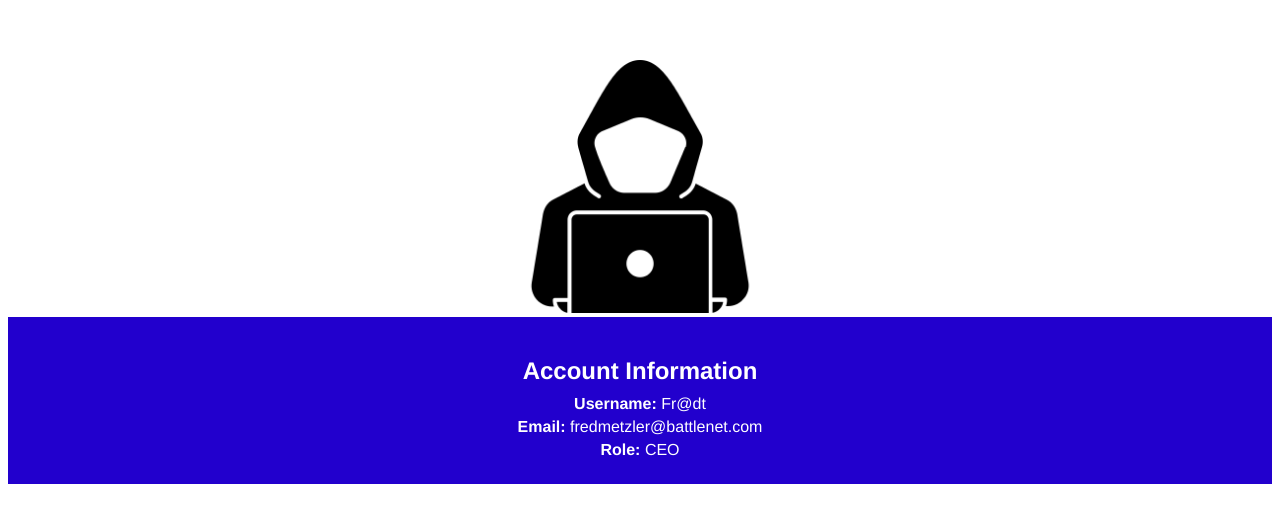
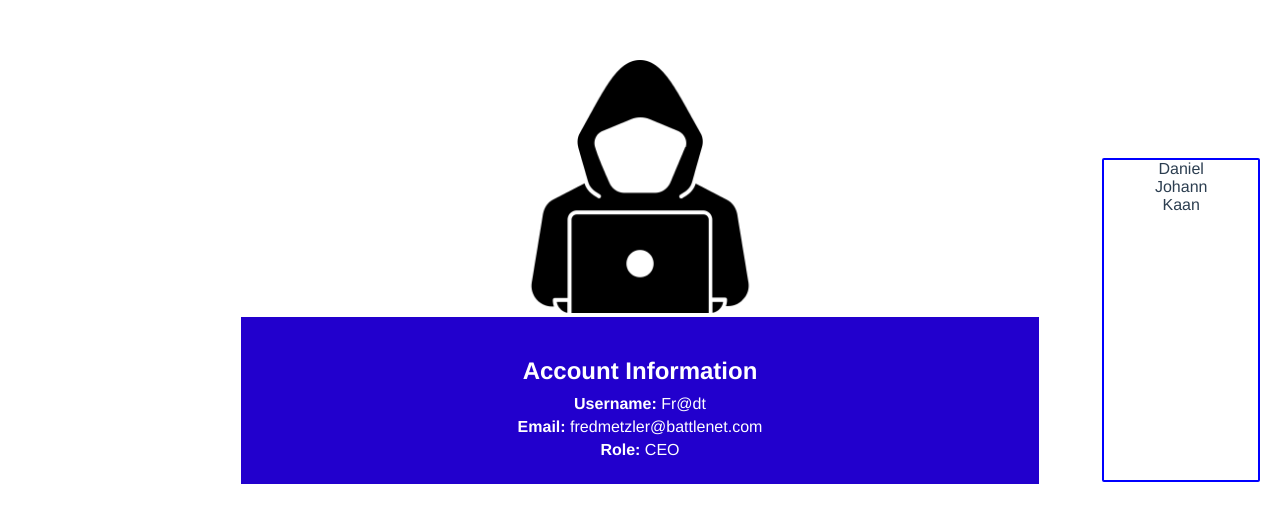
Before and after one commit to kaansenturk/social-media-projekt, a Vue app in the folder social_media_projekt/: page /#/my_account in a window 1280 px wide. Shown: the top 522 px of the page. Built offline with nearby package versions, Linux system fonts and the light colour scheme.

Commit message:
Kleine Sachen aufsetzen

```diff
--- a/social_media_projekt/src/components/AccountInfo.vue
+++ b/social_media_projekt/src/components/AccountInfo.vue
@@ -11,17 +11,33 @@
         <strong>Role:</strong> {{ role }}
       </div>
     </div>
+    <FriendsList :friends="friendsList"/>
   </template>
 
   <script>
+  import FriendsList from "./Friendslist.vue"
   export default {
     name: 'AccountInfo',
+    components: {
+    FriendsList,
+  },
     data() {
       return {
         username: 'Fr@dt',
         email: 'fredmetzler@battlenet.com',
         role: 'CEO',
+        // Hier Freunde aus DB beziehen ...
+        friendsList: [
+        { id: 1, name: "Daniel" },
+        { id: 2, name: "Johann" },
+        { id: 3, name: "Kaan" },
+      ],
       };
+    },
+    methods: {
+      fetchData(){
+        // Datenzugriff regeln
+      },
     },
   };
   </script>
@@ -30,7 +46,9 @@
   .account-info {
     background-color: #2200cd;
     color: white;
+    width: 60%;
     padding: 20px;
+    margin: auto;
   }
 
   .title {
--- /dev/null
+++ b/social_media_projekt/src/components/Friendslist.vue
@@ -0,0 +1,58 @@
+<template>
+    <div class="friends-container">
+    <div v-for="friend in friends" :key="friend.id" class="friend-item">
+      {{ friend.name }}
+    </div>
+  </div>
+</template>
+
+<script>
+export default {
+  name: 'FriendsList',
+  props: {
+    friends: {
+      type: Array,
+      required: true,
+    },
+  },
+  data() {
+    return {
+        friends12: [
+        { id: 1, name: "Daniel" },
+        { id: 2, name: "Johann" },
+        { id: 3, name: "Kaan" },
+      ],
+    }},
+    methods: {
+  getFriendState(){
+    // Checken ob Online oder nicht
+  },
+}
+
+}
+
+</script>
+
+<style>
+
+  .friends-container {
+  display: flex;
+  flex-direction: column;
+}
+
+.friend-item {
+  margin: 0px 5px 0px 5px;
+}
+
+.friends-container {
+    width: 12%;
+  position: fixed;
+  right: 20px;
+  top: 40%;
+  height: 40%;
+  transform: translateY(-50%);
+  border: solid 2px blue;
+  border-radius: 2px;
+}
+
+</style>
```
Also changed, not shown: social_media_projekt/src/components/UserFeed.vue (added, +34 -0 lines).
